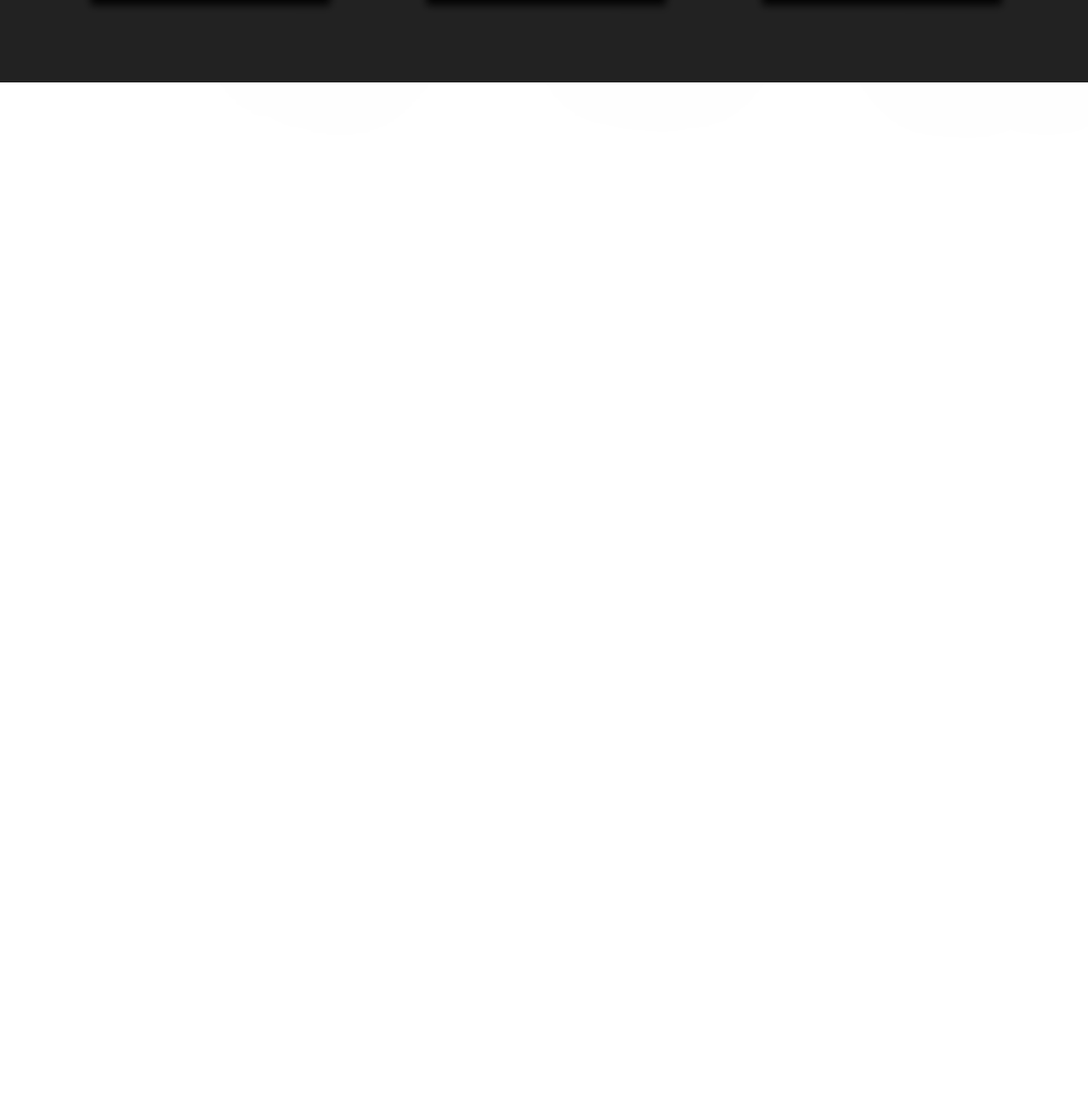
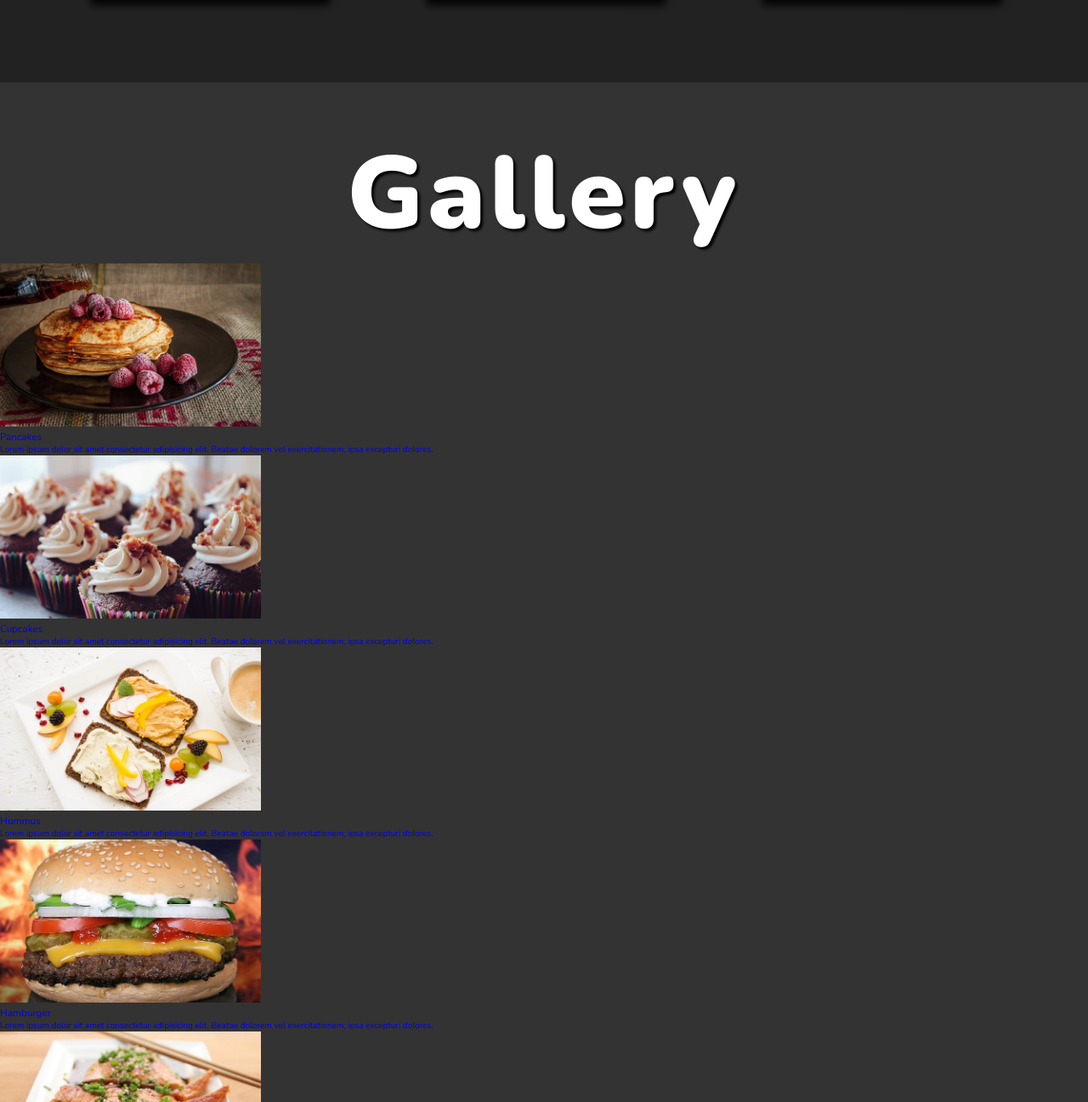
Before and after one commit to dgmsolutionstj/foodWeb, a plain HTML site: page index.html in a window 1280 px wide. Shown: the part 1503-2800 px from the top of the page at 85% size. Before the commit the page ends 1600 px from the top, so only its background shows below. Drawn offline with nearby package versions, Linux system fonts and the light colour scheme.

Commit message:
section update

```diff
--- a/index.html
+++ b/index.html
@@ -71,6 +71,31 @@
 
         <!-- End of Section 2 -->
 
+        <!-- Section 3 -->
+
+        <section class="section-3">
+
+            <h1 class="section-heading">gallery</h1>
+
+            <div class="gallery">
+                <a href="#" class="gallery-link" title="Order Now"><img src="images/gallery-img-1.jpg" class="food-img"><h3 class="food-name">Pancakes</h3> <p class="food-description">Lorem ipsum dolor sit amet consectetur adipisicing elit. Beatae dolorem vel exercitationem, ipsa excepturi dolores.</p></a>
+
+                <a href="#" class="gallery-link" title="Order Now"><img src="images/gallery-img-2.jpg" class="food-img"><h3 class="food-name">Cupcakes</h3> <p class="food-description">Lorem ipsum dolor sit amet consectetur adipisicing elit. Beatae dolorem vel exercitationem, ipsa excepturi dolores.</p></a>
+
+                <a href="#" class="gallery-link" title="Order Now"><img src="images/gallery-img-3.jpg" class="food-img"><h3 class="food-name">Hummus</h3> <p class="food-description">Lorem ipsum dolor sit amet consectetur adipisicing elit. Beatae dolorem vel exercitationem, ipsa excepturi dolores.</p></a>
+
+                <a href="#" class="gallery-link" title="Order Now"><img src="images/gallery-img-4.jpg" class="food-img"><h3 class="food-name">Hamburger</h3> <p class="food-description">Lorem ipsum dolor sit amet consectetur adipisicing elit. Beatae dolorem vel exercitationem, ipsa excepturi dolores.</p></a>
+
+                <a href="#" class="gallery-link" title="Order Now"><img src="images/gallery-img-5.jpg" class="food-img"><h3 class="food-name">Salmon</h3> <p class="food-description">Lorem ipsum dolor sit amet consectetur adipisicing elit. Beatae dolorem vel exercitationem, ipsa excepturi dolores.</p></a>
+
+                <a href="#" class="gallery-link" title="Order Now"><img src="images/gallery-img-6.jpg" class="food-img"><h3 class="food-name">Vegetables</h3> <p class="food-description">Lorem ipsum dolor sit amet consectetur adipisicing elit. Beatae dolorem vel exercitationem, ipsa excepturi dolores.</p></a>
+
+            </div>
+
+        </section>
+
+        <!-- End of Section 3 -->
+
     </div>
 
     <script src="scripts.js"></script>
--- a/scripts.js
+++ b/scripts.js
@@ -16,4 +16,4 @@ setInterval(() => {
     }
 
 
-}, 4000)
+}, 3000)
--- a/styles.css
+++ b/styles.css
@@ -144,3 +144,18 @@ html{
 }
 
 /* End of Section 2 */
+
+/* Section 3 */
+
+.section-3 {
+    background-color: #333;
+    padding: 5rem 0;
+}
+
+.food-img {
+    width: 24vw;
+    height: 15vw;
+    object-fit: cover;
+}
+
+/* End of Section 3 */
```
